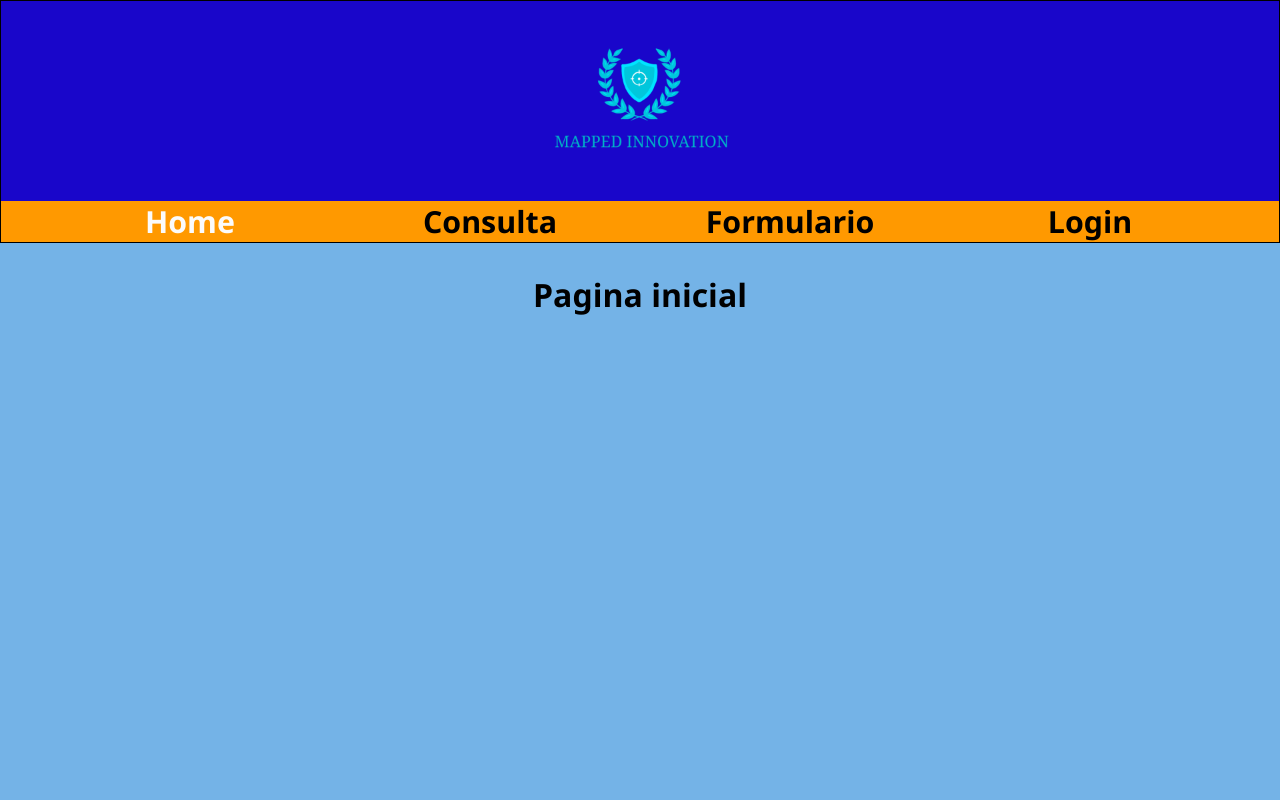
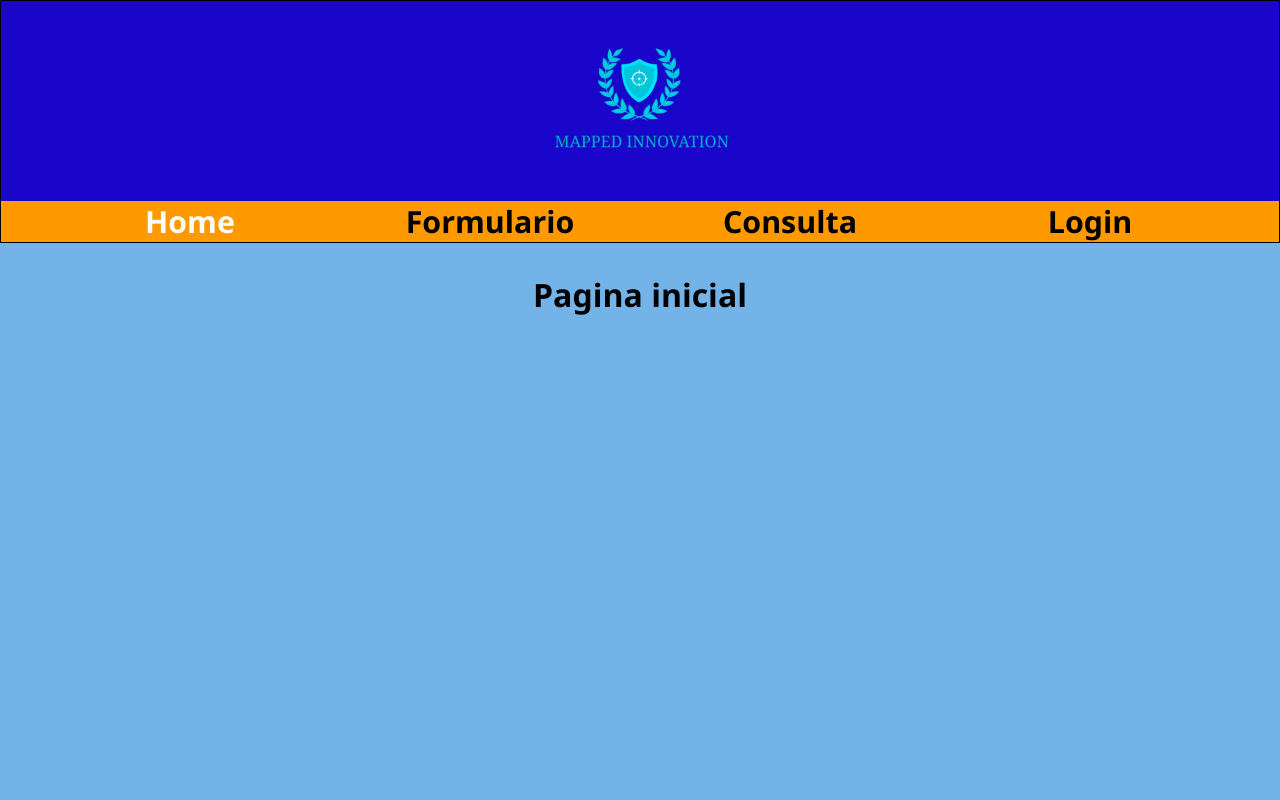
Before and after one commit to Miguel-Fr3/Gs_RWD, a Next.js app: page / in a window 1280 px wide. Shown: the top 800 px of the page. Built offline with nearby package versions, Linux system fonts and the light colour scheme.

Commit message:
Alterando menu

```diff
--- a/src/components/Cabecalho/Cabecalho.jsx
+++ b/src/components/Cabecalho/Cabecalho.jsx
@@ -22,16 +22,13 @@ export default function Cabecalho() {
             Home
           </Link>
 
+          <Link href="/formulario" className={pathname === '/formulario' ? 'active' : ''}>
+            Formulario
+          </Link>
 
           <Link href="/consulta" className={pathname === '/consulta' ? 'active' : ''}>
             Consulta
           </Link>
-
-
-          <Link href="/formulario" className={pathname === '/formulario' ? 'active' : ''}>
-            Formulario
-          </Link>
-
 
           <Link href="/login" className={pathname === '/login' ? 'active' : ''}>
             Login
```
